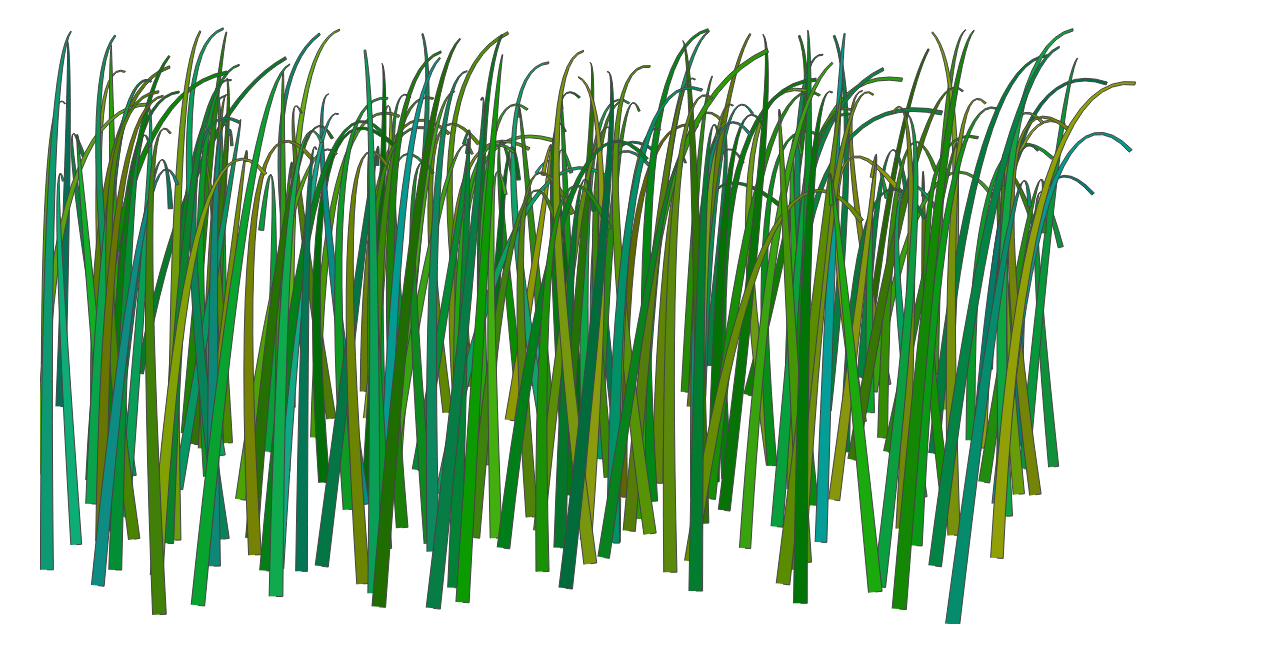
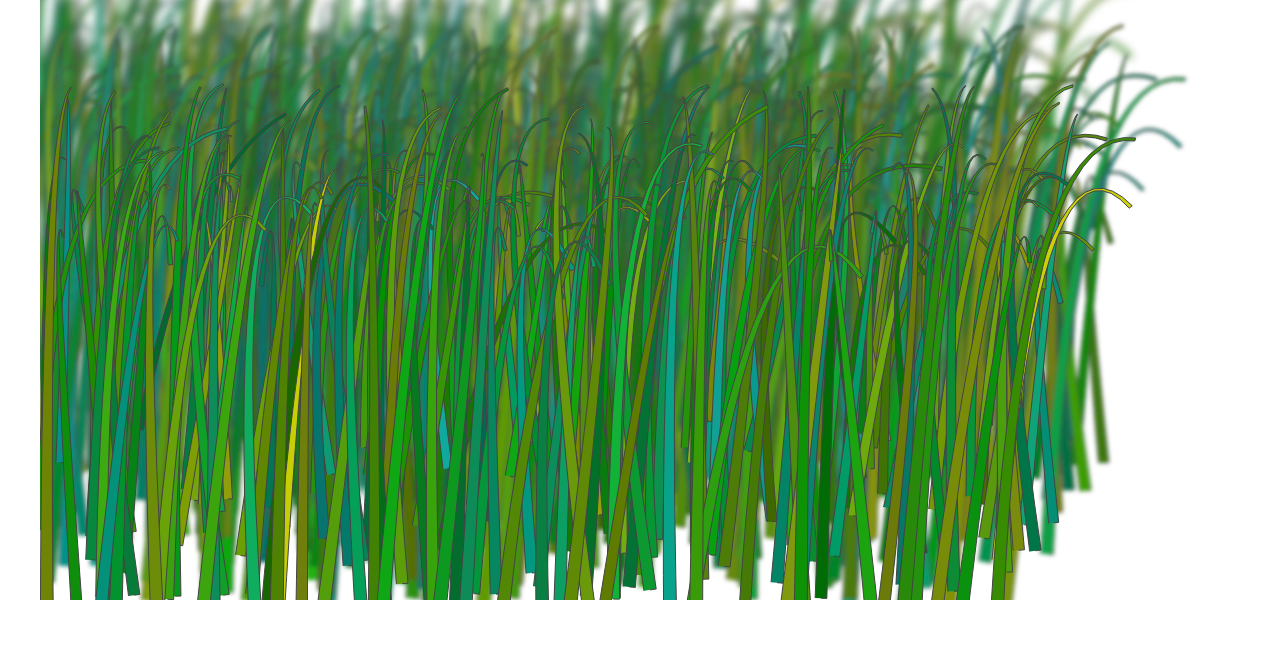
Before and after one commit to mikekellyio/grassvg, a React app: page /field in a window 1280 px wide. Built offline with nearby package versions, Linux system fonts and the light colour scheme.

Commit message:
make a more photorealistic field when numBlades >= 200

```diff
--- a/src/components/App/App.css
+++ b/src/components/App/App.css
@@ -1,5 +1,4 @@
 .App {
-  padding-top: 1.5em;
   text-align: center;
 }
 
@@ -32,3 +31,11 @@
     transform: rotate(360deg);
   }
 }
+
+.blurred {
+  filter: url(#blur);
+}
+
+.lightlyBlurred {
+  filter: url(#lightBlur);
+}
--- a/src/components/Field/index.js
+++ b/src/components/Field/index.js
@@ -85,7 +85,28 @@ export default class Field extends Component {
 
     return (
       <svg width={this.props.width} height={this.props.height}>
-        {blades}
+        <defs>
+          <filter id="lightBlur">
+            <feGaussianBlur in="SourceGraphic" stdDeviation="2,2" />
+          </filter>
+          <filter id="blur">
+            <feGaussianBlur in="SourceGraphic" stdDeviation="4,4" />
+          </filter>
+        </defs>
+        {this.props.numBlades >= 200 && (
+          <g>
+            <g className="blurred" transform="translate(-75 -35)">
+              <g transform="translate(-75 -35)">{blades}</g>
+              <g transform="translate(75 -35)">{blades}</g>
+            </g>
+            <g className="lightlyBlurred">
+              <g transform="translate(-50 20)">{blades}</g>
+              <g transform="translate(50 20)">{blades}</g>
+            </g>
+            <g transform="translate(0 80)">{blades}</g>
+          </g>
+        )}
+        {this.props.numBlades < 200 && <g>{blades}</g>}
       </svg>
     );
   }
```
